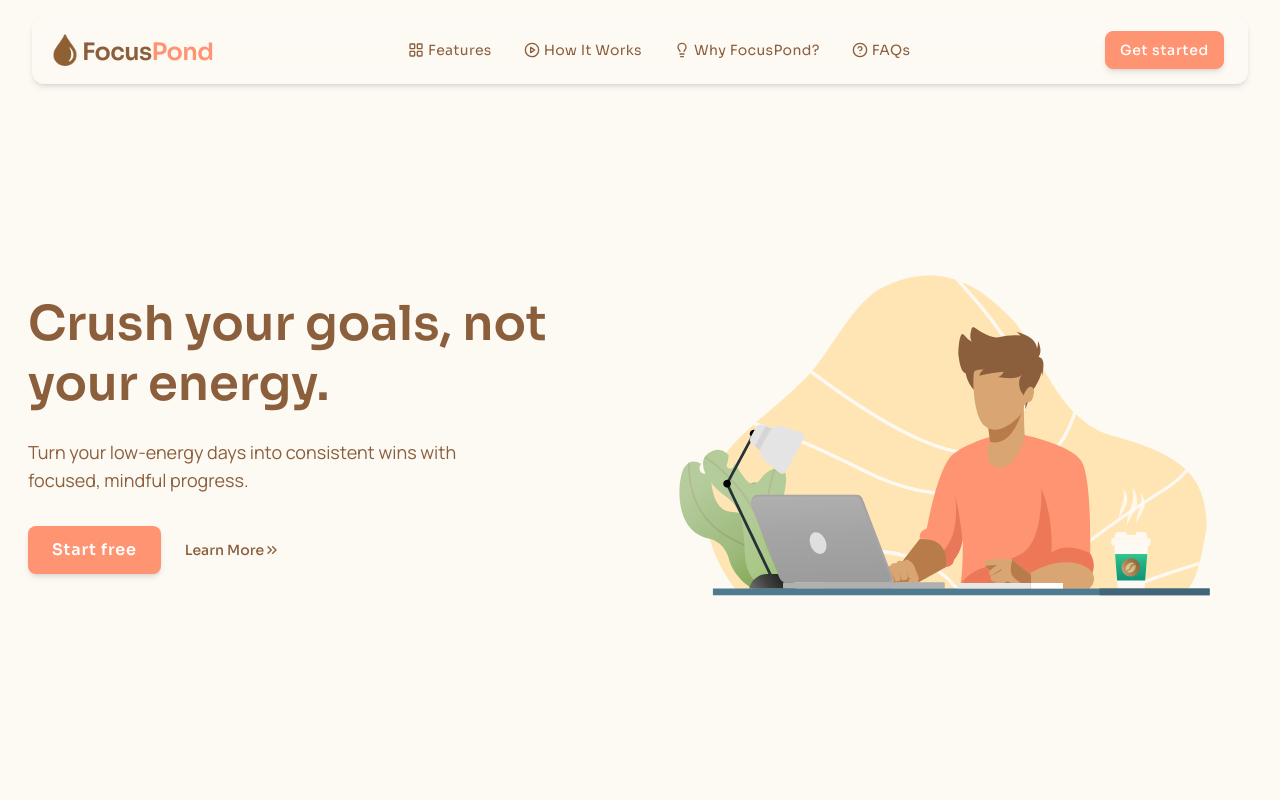
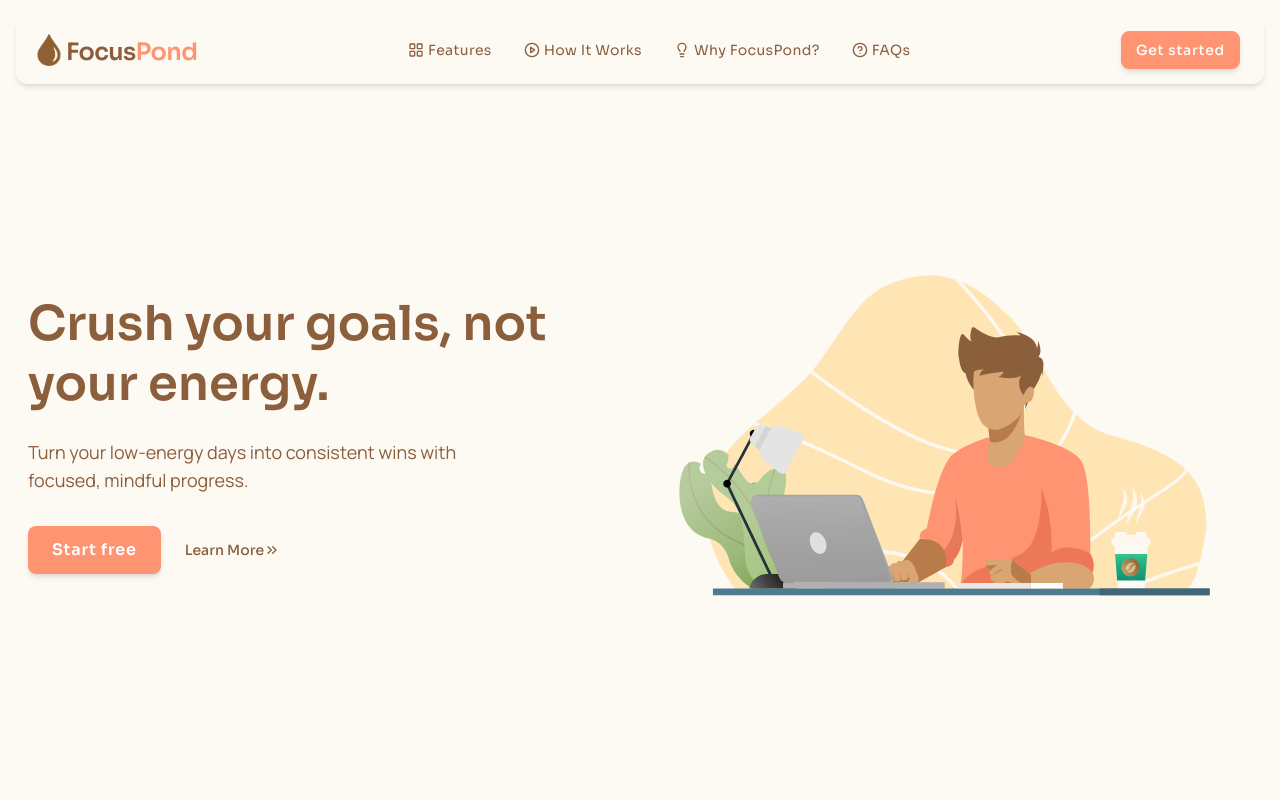
Before and after one commit to liannmaka/Focuspond, a Next.js app: page / in a window 1280 px wide. Shown: the top 800 px of the page. Built offline with nearby package versions, Linux system fonts and the light colour scheme.

Commit message:
chore: updated navbar component

```diff
--- a/src/app/(landing-page)/_components/NavBar.tsx
+++ b/src/app/(landing-page)/_components/NavBar.tsx
@@ -45,7 +45,7 @@ const NavBar: React.FC = () => {
   return (
     <header
       className={clsx(
-        "fixed top-4 left-8 right-8 z-50 rounded-xl backdrop-blur-md px-6 transition-transform duration-300 ease-in-out",
+        "bg-[#fdf9f3]/80 fixed top-4 left-4 right-4 z-50 rounded-xl backdrop-blur-md px-6 transition-transform duration-300 ease-in-out",
         isVisible ? "translate-y-0 shadow-md" : "-translate-y-full shadow-none"
       )}
     >
```
